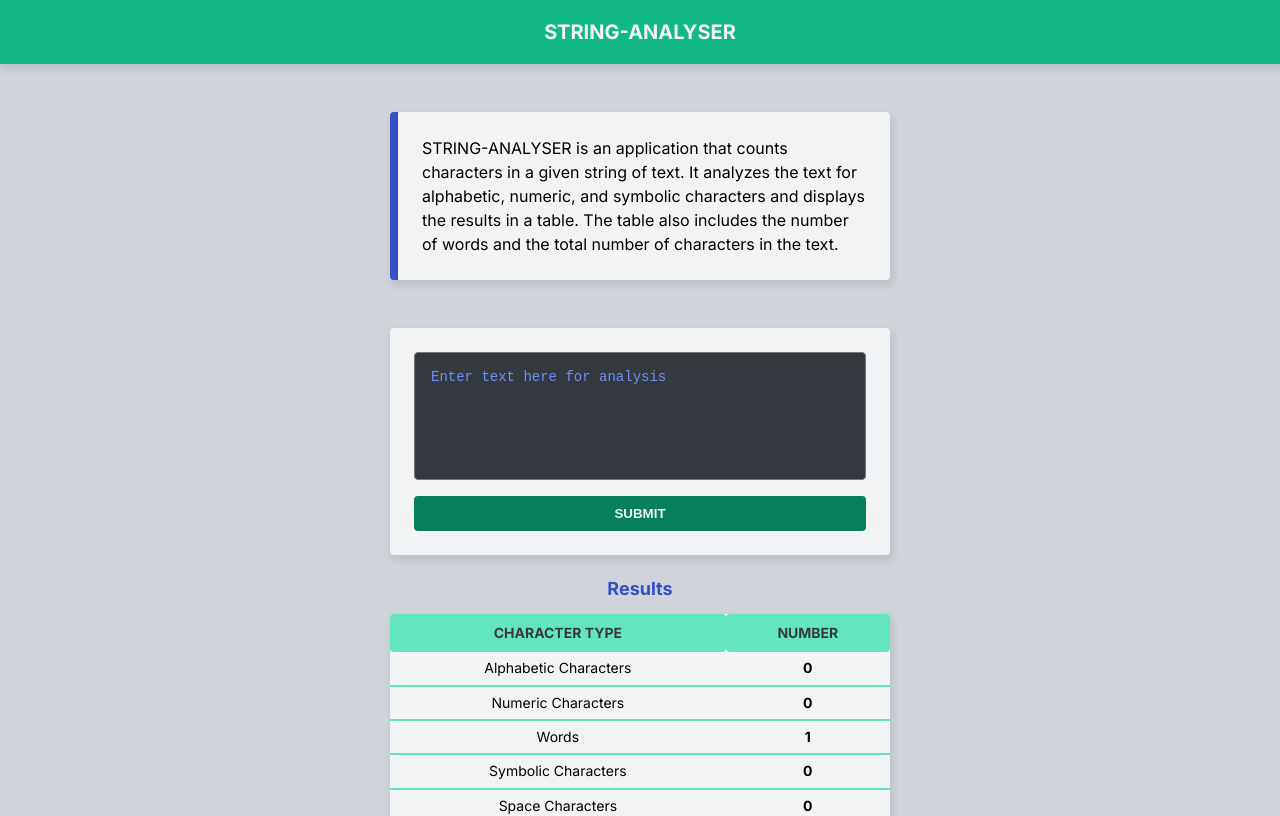
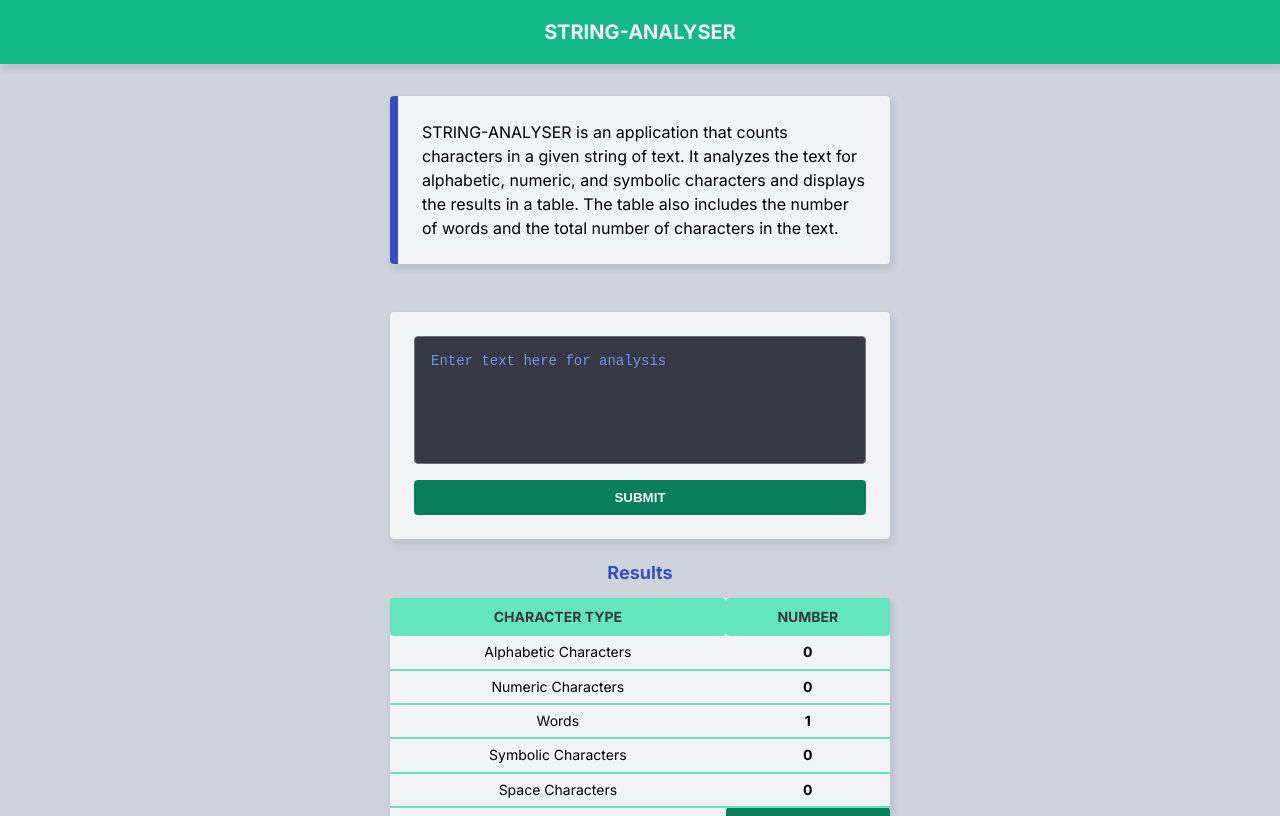
Before and after one commit to Tibz-Dankan/string-analyser, a React (Vite) app: page / in a window 1280 px wide. Shown: the top 816 px of the page. Built offline with nearby package versions, Linux system fonts and the light colour scheme.

Commit message:
feat: header positioned fix to the top

```diff
--- a/src/Pages/Home/Home.module.scss
+++ b/src/Pages/Home/Home.module.scss
@@ -5,6 +5,7 @@
   font-size: 1.4rem;
   min-height: 100vh;
   background-color: var(--color-grey-light-4);
+  position: relative;
 
   &__header {
     padding: 1.6rem;
@@ -14,6 +15,9 @@
     font-weight: bold;
     text-align: center;
     box-shadow: var(--shadow-light);
+    width: 100%;
+    position: fixed;
+    top: 0rem;
   }
   main {
     display: flex;
@@ -25,7 +29,7 @@
     background-color: var(--color-grey-light-2);
     width: 40rem;
     padding: 2.4rem;
-    margin: 4.8rem 0rem 2.4rem 0rem;
+    margin: 9.6rem 0rem 2.4rem 0rem;
     border-radius: 0.4rem;
     box-shadow: var(--shadow-light);
     border-left: 0.8rem solid var(--color-secondary);
```
